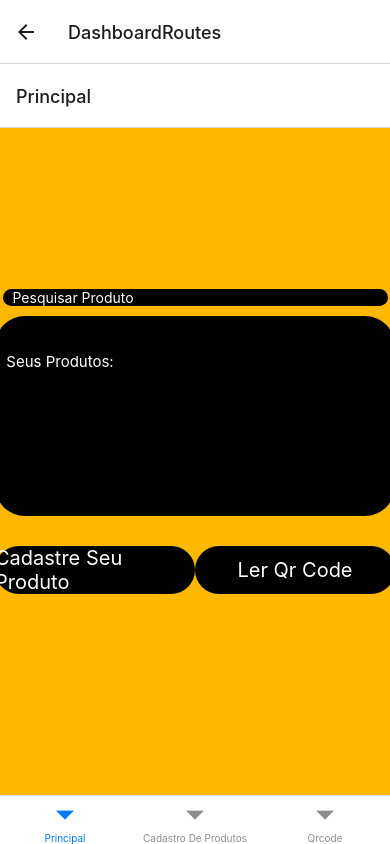
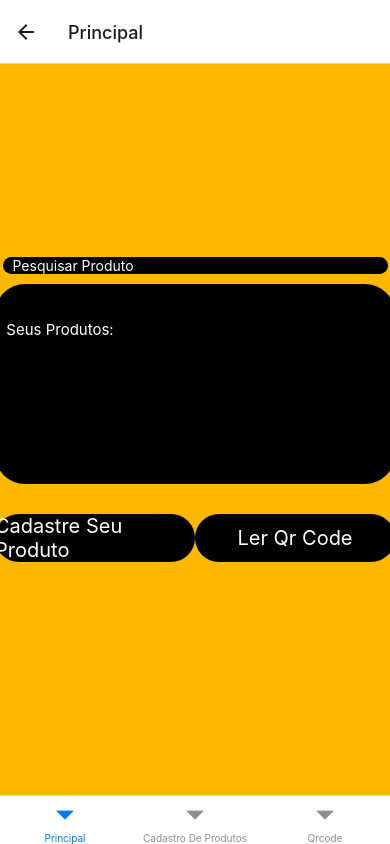
Before and after one commit to lucas125-fx/controle-de-estoque, a React Native app: screen /DashboardRoutes in a window 390 px wide. Built offline with nearby package versions, Linux system fonts and the light colour scheme; no server answers; the database is empty.

Commit message:
implementação dos dois menus stack e BottomTab

```diff
--- a/src/Pages/routes/DashboardRoutes.js
+++ b/src/Pages/routes/DashboardRoutes.js
@@ -9,7 +9,7 @@ export default function DashboardRoutes(){
     return (
 
         <Tab.Navigator useLegacyImplementation={true} >
-          <Tab.Screen name="Principal"component={Principal}/>
+          <Tab.Screen name="Principal"component={Principal} options={{headerShown:false}}/>
           <Tab.Screen name="Cadastro De Produtos"component={CadastroProdutos}/>
           <Tab.Screen name="Qrcode"component={Qrcode}/>
         </Tab.Navigator>
--- a/src/Pages/routes/routes.js
+++ b/src/Pages/routes/routes.js
@@ -3,6 +3,7 @@ import React from "react";
 import Login from '../Login';
 import Cadastro from '../Cadastro';
 import DashboardRoutes from "./DashboardRoutes";
+import Principal from "../Principal";
 
 const Stack = createStackNavigator();
 
@@ -12,7 +13,7 @@ export default function Routes() {
         <Stack.Navigator useLegacyImplementation={true} >
           <Stack.Screen name="Login"component={Login}/>
           <Stack.Screen name="Cadastro"component={Cadastro}/>
-          <Stack.Screen name="DashboardRoutes"component={DashboardRoutes}/>
+          <Stack.Screen name="DashboardRoutes"component={DashboardRoutes} options={{title:'Principal',}}/>
         </Stack.Navigator>
 
     );
```
